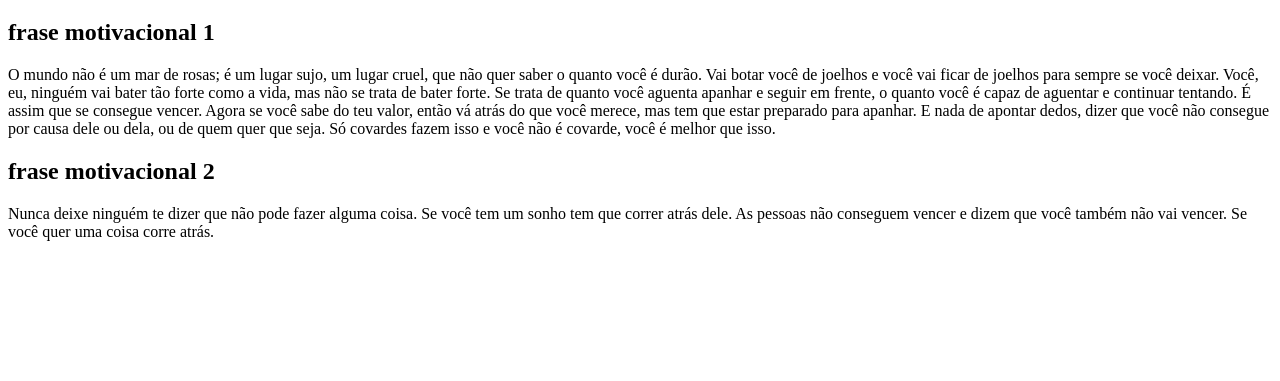
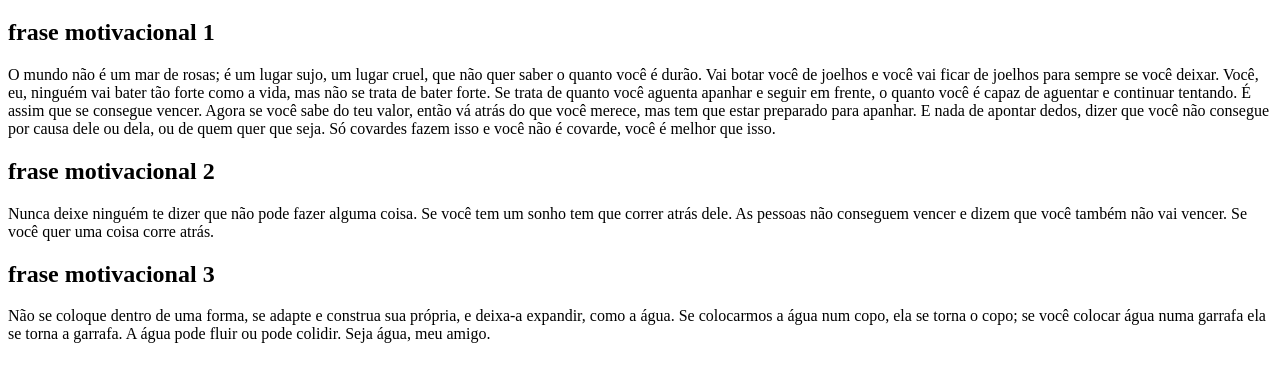
Before and after one commit to zyphyxx/bootcamp-devjr, a plain HTML site: page modulo-01/index.html in a window 1280 px wide. Shown: the part 61-442 px from the top of the page. Drawn offline with Linux system fonts and the light colour scheme.

Commit message:
frase motivacional 3

```diff
--- a/modulo-01/index.html
+++ b/modulo-01/index.html
@@ -11,24 +11,40 @@
   <header>
     <h1>Aplicar os conceitos básicos de VSCode, html, git e github</h1>
   </header>
+
   <main>
+    <div>
       <section>
         <h2>frase motivacional 1</h2>
         <p>O mundo não é um mar de rosas; é um lugar sujo, um lugar cruel, que não quer saber o quanto você é durão. Vai
           botar você de joelhos e você vai ficar de joelhos para sempre se você deixar. Você, eu, ninguém vai bater tão
-        forte como a vida, mas não se trata de bater forte. Se trata de quanto você aguenta apanhar e seguir em frente,
+          forte como a vida, mas não se trata de bater forte. Se trata de quanto você aguenta apanhar e seguir em
+          frente,
           o quanto você é capaz de aguentar e continuar tentando. É assim que se consegue vencer.
 
-        Agora se você sabe do teu valor, então vá atrás do que você merece, mas tem que estar preparado para apanhar. E
-        nada de apontar dedos, dizer que você não consegue por causa dele ou dela, ou de quem quer que seja. Só covardes
+          Agora se você sabe do teu valor, então vá atrás do que você merece, mas tem que estar preparado para apanhar.
+          E
+          nada de apontar dedos, dizer que você não consegue por causa dele ou dela, ou de quem quer que seja. Só
+          covardes
           fazem isso e você não é covarde, você é melhor que isso.</p>
       </section>
 
       <section>
         <h2>frase motivacional 2</h2>
         <p>Nunca deixe ninguém te dizer que não pode fazer alguma coisa. Se você tem um sonho tem que correr atrás dele.
-        As pessoas não conseguem vencer e dizem que você também não vai vencer. Se você quer uma coisa corre atrás.</p>
+          As pessoas não conseguem vencer e dizem que você também não vai vencer. Se você quer uma coisa corre atrás.
+        </p>
       </section>
+
+      <section>
+        <h2>frase motivacional 3</h2>
+        <p>Não se coloque dentro de uma forma, se adapte e construa sua própria, e deixa-a expandir, como a água. Se
+          colocarmos a água num copo, ela se torna o copo; se você colocar água numa garrafa ela se torna a garrafa. A
+          água pode fluir ou pode colidir. Seja água, meu amigo.</p>
+      </section>
+
+
+    </div>
 
 </body>
 
```
Lines whose indentation alone changed are shown as unchanged.
